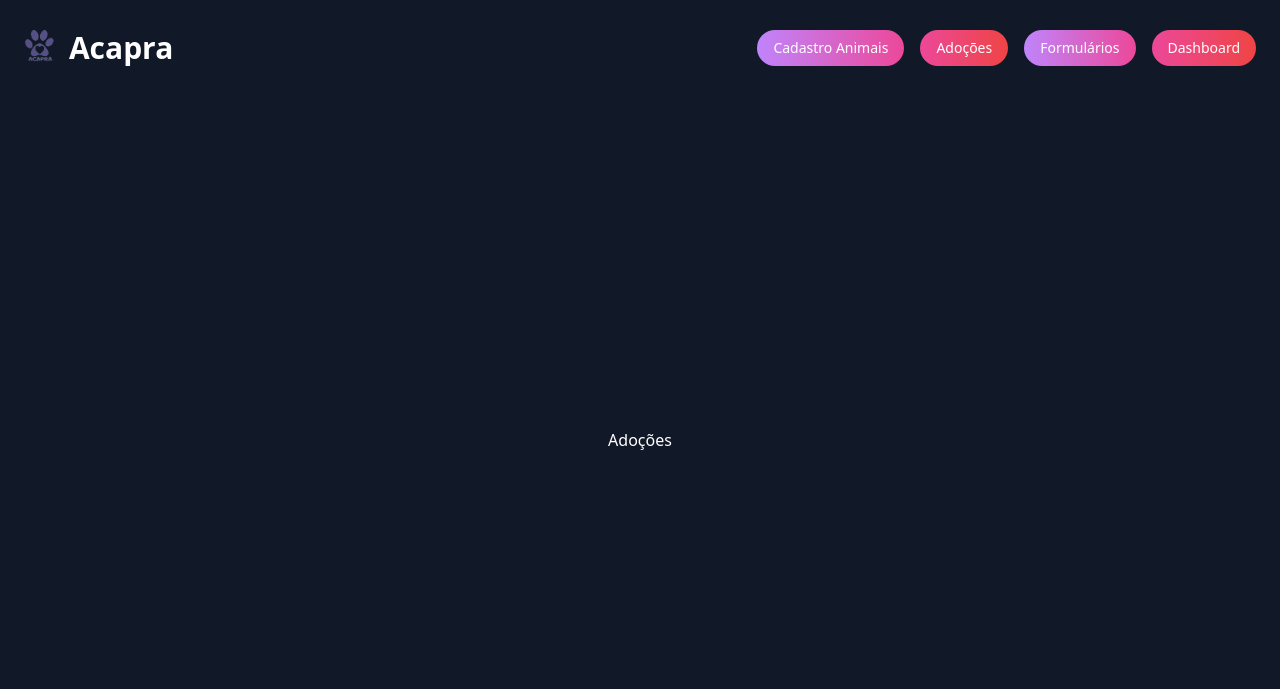
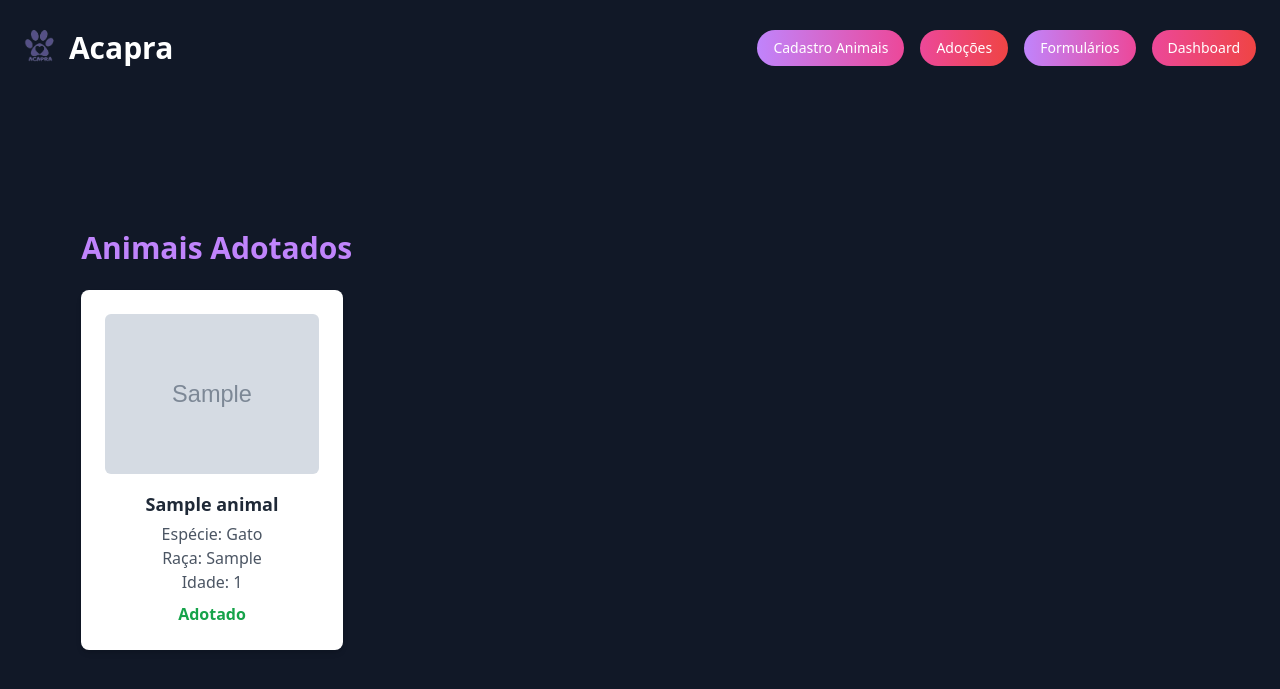
Before and after one commit to CristianoMafraJunior/Sistema-Acapra, a Django app: page /admin_adocoes/ in a window 1280 px wide. Shown: the top 689 px of the page. Run offline with Django 5.2, Linux system fonts and the light colour scheme; tables that the repository leaves empty hold one stand-in row (values such as "Sample post"); grey boxes marked "Sample" are stand-in pictures; style sheets or scripts are compiled from the project's sources.

Commit message:
Adiciona animais adotados na aba dashboard e muda o status na aba adocoes

```diff
--- a/acapra/templates/acapra/admin_adocoes.html
+++ b/acapra/templates/acapra/admin_adocoes.html
@@ -1,6 +1,29 @@
 {% extends 'acapra/base/base_admin.html' %}
 {% block title %}Adoções - {{ block.super }}{% endblock %}
 {% block content %}
-    {% load static %}
-    <h1>Adoções</h1>
+    <div class="p-6">
+        <h2 class="text-3xl font-semibold text-purple-400 mb-6">Animais Adotados</h2>
+        {% if animais %}
+            <div class="grid grid-cols-1 sm:grid-cols-3 md:grid-cols-2 lg:grid-cols-4 gap-6">
+                {% for animal in animais %}
+                    <div class="bg-white rounded-lg shadow-md p-6 flex flex-col items-center">
+                        {% with animal.fotos.first as foto %}
+                            {% if foto %}
+                                <img src="{{ foto.imagem.url }}" alt="Foto de {{ animal.nome }}" class="w-full h-40 object-cover rounded-md mb-4" />
+                            {% else %}
+                                <div class="w-full h-40 bg-gray-200 flex items-center justify-center rounded-md mb-4 text-gray-400">Sem foto</div>
+                            {% endif %}
+                        {% endwith %}
+                        <h3 class="font-bold text-lg mb-1 text-gray-800">{{ animal.nome }}</h3>
+                        <p class="text-gray-600">Espécie: {{ animal.especie }}</p>
+                        <p class="text-gray-600">Raça: {{ animal.raca }}</p>
+                        <p class="text-gray-600">Idade: {{ animal.idade }}</p>
+                        <span class="text-green-600 font-semibold mt-2">Adotado</span>
+                    </div>
+                {% endfor %}
+            </div>
+        {% else %}
+            <p class="text-gray-600">Nenhum animal foi adotado ainda.</p>
+        {% endif %}
+    </div>
 {% endblock %}
--- a/acapra/urls.py
+++ b/acapra/urls.py
@@ -14,6 +14,8 @@ from .views import (
     ExcluirFoto,
     AnimaisDisponiveisUser,
     FormularioAdocaoUser,
+    AdocoesAdmin,
+    AdotarAnimal
 )
 
 
@@ -40,4 +42,6 @@ urlpatterns = [
         FormularioAdocaoUser,
         name="FormularioAdocaoUser",
     ),
+    path("adocoes/", AdocoesAdmin, name="AdocoesAdmin"),
+    path("adotar/<int:animal_id>/", AdotarAnimal, name="AdotarAnimal"),
 ]
--- a/acapra/views/__init__.py
+++ b/acapra/views/__init__.py
@@ -13,3 +13,4 @@ from .editar_animal import EditarAnimal
 from .excluir_foto import ExcluirFoto
 from .animais_disponiveis_user import AnimaisDisponiveisUser
 from .formulario_adocao_user import FormularioAdocaoUser
+from .adotar_animal import AdotarAnimal
--- a/acapra/views/adocoes_admin.py
+++ b/acapra/views/adocoes_admin.py
@@ -1,5 +1,6 @@
 from django.shortcuts import render
-
+from acapra.models.animal import Animal
 
 def AdocoesAdmin(request):
-    return render(request, "acapra/admin_adocoes.html")
+    animais = Animal.objects.filter(status_adocao="A")  # só adotados
+    return render(request, "acapra/admin_adocoes.html", {"animais": animais})
```
Also changed, not shown: acapra/templates/acapra/admin_dashboard.html (+7 -0 lines), acapra/views/adotar_animal.py (added, +10 -0 lines).
